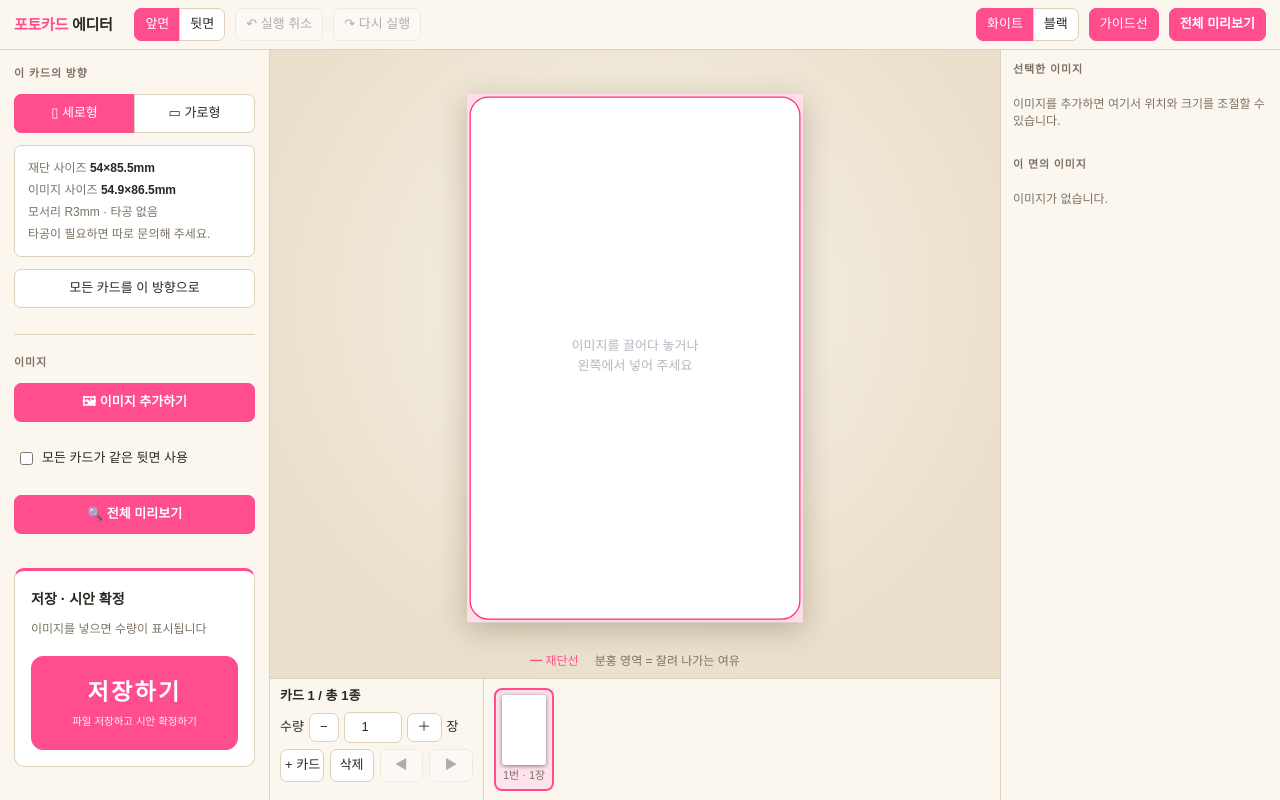
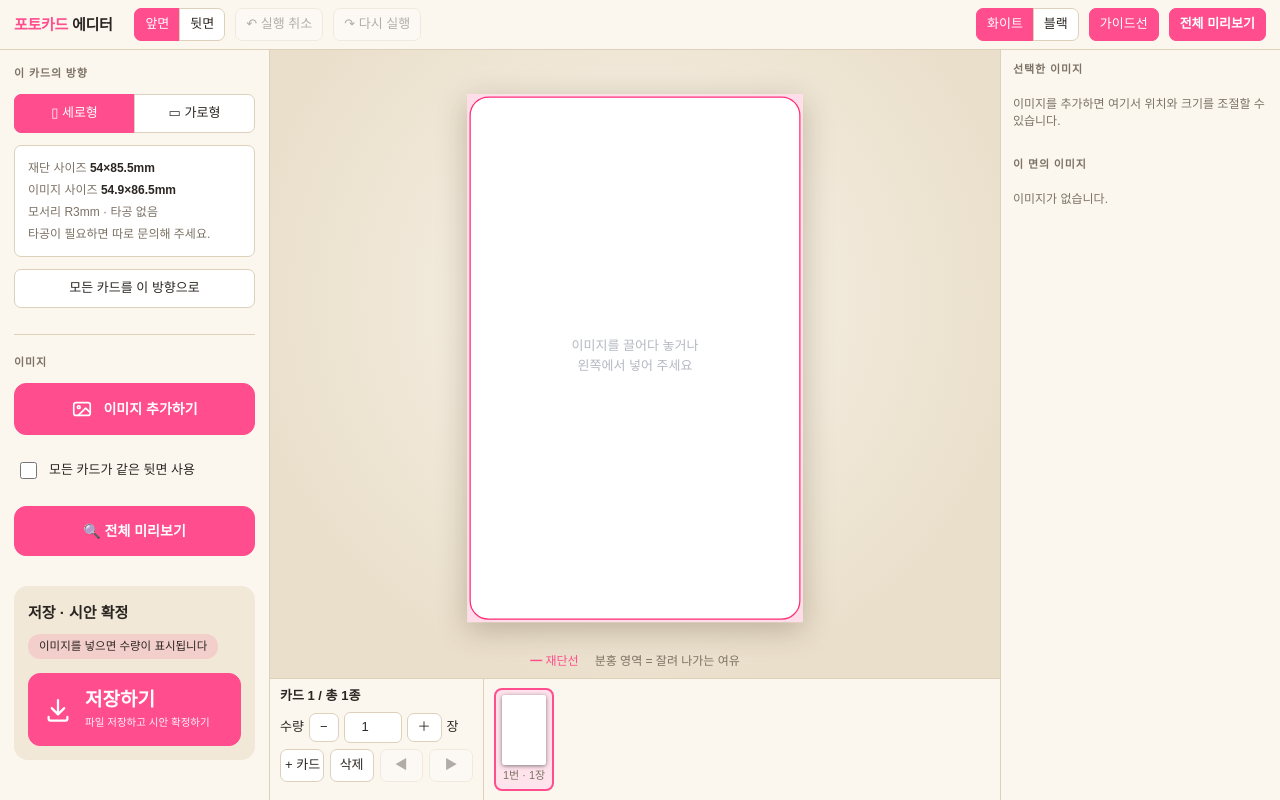
Before and after one commit to garam-wispro/photocard-editor, a plain HTML site: page index.html in a window 1280 px wide. Drawn offline with Linux system fonts and the light colour scheme.

Commit message:
왼쪽 하단을 시안 C로: 선 아이콘, 수량 배지, 밝은 면의 저장 영역
Co-Authored-By: Claude Fable 5.2 <noreply@anthropic.com>

```diff
--- a/index.html
+++ b/index.html
@@ -7,11 +7,11 @@
 <script>try{document.documentElement.dataset.theme=localStorage.getItem('pc_theme')||'light'}catch(e){document.documentElement.dataset.theme='light'}</script>
 <style>
 /* 블랙 모드(기본 변수) */
-:root{color-scheme:dark;--bg:#15161a;--panel:#1e2026;--line:#30333c;--fg:#e8e9ee;--mut:#9a9eab;--acc:#ff4d8d;--acc2:#3ec5ff;--in:#282b33;
+:root{color-scheme:dark;--bg:#15161a;--panel:#1e2026;--line:#30333c;--fg:#e8e9ee;--mut:#9a9eab;--acc:#ff4d8d;--acc2:#3ec5ff;--in:#282b33;--card:#2b2e38;--chip:rgba(255,77,141,.24);
   --stage1:#2a2c35;--stage2:#15161a;--hovb:#555a68;--hov:#30343e;--selbg:#3a2530;
   --okbg:#1d3327;--okfg:#7be0a4;--warnbg:#3b2a1a;--warnfg:#ffb866;--badbg:#3d1f24;--badfg:#ff8a8a;--pvbg:rgba(12,13,16,.97)}
 /* 화이트 모드: 밝은 베이지 배경 */
-:root[data-theme=light]{color-scheme:light;--bg:#f3ecdf;--panel:#fbf7ef;--line:#ddd1bc;--fg:#2b2622;--mut:#7c7265;--in:#ffffff;
+:root[data-theme=light]{color-scheme:light;--bg:#f3ecdf;--panel:#fbf7ef;--line:#ddd1bc;--fg:#2b2622;--mut:#7c7265;--in:#ffffff;--card:#f1e8d8;--chip:rgba(255,77,141,.16);
   --stage1:#f8f3e9;--stage2:#eadfcb;--hovb:#c2b49b;--hov:#f4ede0;--selbg:#ffe3ec;
   --okbg:#dff3e6;--okfg:#1c7a44;--warnbg:#fdebd0;--warnfg:#9a5700;--badbg:#fde0e0;--badfg:#b02a2a;--pvbg:rgba(243,236,223,.98)}
 *{box-sizing:border-box}
@@ -85,13 +85,15 @@ kbd{background:var(--in);border:1px solid var(--line);border-radius:4px;padding:
 .qty button{padding:4px 10px}
 .qty input[type=number]{width:58px;text-align:center}
 .backOpt{margin:6px 2px 12px}
-#saveBox{margin-top:34px;border:1px solid var(--line);border-top:3px solid var(--acc);border-radius:10px;padding:18px 16px 16px;background:var(--in)}
-#saveBox .saveT{font-size:14px;font-weight:700;margin-bottom:10px}
-#sum{font-size:12px;line-height:1.7;color:var(--mut);margin-bottom:16px}
-#sum b{color:var(--fg);font-size:13px}
-#saveBtn{display:flex;flex-direction:column;align-items:center;gap:8px;margin:0!important;padding:22px 10px 20px!important;border-radius:12px}
-#saveBtn b{font-size:23px;font-weight:700;letter-spacing:.1em;line-height:1.2}
-#saveBtn span{font-size:10.5px;font-weight:400;opacity:.9}
+#saveBox{margin-top:30px;border-radius:14px;padding:16px 14px 14px;background:var(--card)}
+#saveBox .saveT{font-size:15px;font-weight:700;margin-bottom:10px}
+#sum{display:inline-block;font-size:11.5px;line-height:1.5;color:var(--fg);background:var(--chip);border-radius:12px;padding:4px 11px;margin-bottom:14px;white-space:normal}
+#saveBtn{display:flex;align-items:center;gap:12px;text-align:left;margin:0!important;padding:15px 14px!important;border-radius:12px}
+#saveBtn svg{flex:none;width:30px;height:30px}
+#saveBtn .tx{display:flex;flex-direction:column;gap:3px;min-width:0}
+#saveBtn b{font-size:19px;font-weight:700;line-height:1.2}
+#saveBtn i{font-style:normal;font-size:10.5px;font-weight:400;opacity:.92}
+.ico{fill:none;stroke:currentColor;stroke-width:1.8;stroke-linecap:round;stroke-linejoin:round}
 #okDlg{position:fixed;inset:0;z-index:30;background:rgba(0,0,0,.7);display:flex;align-items:center;justify-content:center;padding:16px}
 #okDlg[hidden]{display:none}
 #okDlg .box{background:var(--panel);border:1px solid var(--line);border-top:3px solid var(--acc);border-radius:14px;padding:22px 20px 16px;width:100%;max-width:360px}
@@ -113,8 +115,11 @@ kbd{background:var(--in);border:1px solid var(--line);border-radius:4px;padding:
 #left .spec{padding:11px 13px;line-height:1.85;margin-bottom:12px}
 #left .full{margin-bottom:12px}
 #left #orientAll{margin-bottom:0}
-#left #addCards{margin-bottom:27px}
-#left .backOpt{margin:0 2px 27px}
+#left #addCards,#left #pvBtn{padding:14px 10px;font-size:14px;border-radius:12px}
+#left #addCards{display:flex;align-items:center;justify-content:center;gap:10px;margin-bottom:24px}
+#left #addCards svg{flex:none;width:22px;height:22px}
+#left .backOpt{margin:0 2px 24px;gap:9px}
+#left .backOpt input{width:17px;height:17px;accent-color:var(--acc)}
 #left #pvBtn{margin-bottom:0}
 #fab{display:none;position:absolute;left:8px;top:8px;z-index:2}
 button{touch-action:manipulation}
@@ -191,7 +196,7 @@ button{touch-action:manipulation}
   <button class="full" id="orientAll">모든 카드를 이 방향으로</button>
 
   <h2>이미지</h2>
-  <button id="addCards" class="pri full">🖼 이미지 추가하기</button>
+  <button id="addCards" class="pri full"><svg class="ico" viewBox="0 0 24 24"><rect x="3" y="5" width="18" height="14" rx="2.5"/><circle cx="8.5" cy="10" r="1.5"/><path d="M21 16l-5-5-8 8"/></svg>이미지 추가하기</button>
   <input type="file" id="fileCards" accept="image/*" multiple hidden>
   <label class="c backOpt"><input type="checkbox" id="commonBack">모든 카드가 같은 뒷면 사용</label>
   <button class="pri full" id="pvBtn">🔍 전체 미리보기</button>
@@ -199,7 +204,7 @@ button{touch-action:manipulation}
   <div id="saveBox">
     <div class="saveT">저장 · 시안 확정</div>
     <div id="sum"></div>
-    <button class="pri full" id="saveBtn"><b>저장하기</b><span>파일 저장하고 시안 확정하기</span></button>
+    <button class="pri full" id="saveBtn"><svg class="ico" viewBox="0 0 24 24"><path d="M12 4v11M7 10.5l5 5 5-5M4.5 17.5V19a1.5 1.5 0 0 0 1.5 1.5h12a1.5 1.5 0 0 0 1.5-1.5v-1.5"/></svg><span class="tx"><b>저장하기</b><i>파일 저장하고 시안 확정하기</i></span></button>
   </div>
 </aside>
 
@@ -486,7 +491,7 @@ function syncCard(){
   document.querySelectorAll('#orientSeg button').forEach(x=>x.classList.toggle('on',x.dataset.o===card().orient));
   $('#spec').innerHTML=`재단 사이즈 <b>${W}×${H}mm</b><br>이미지 사이즈 <b>${fw}×${fh}mm</b><br>모서리 R${SPEC.radius}mm · 타공 없음<br>타공이 필요하면 따로 문의해 주세요.`;
   const t=totals();$('#total').textContent=t.kinds?`${t.kinds}종 · 총 ${t.total}장 (단면 ${t.single}장, 양면 ${t.dbl}장)`:'';
-  $('#sum').innerHTML=t.kinds?`<b>${t.kinds}종 · 총 ${t.total}장</b><br>단면 ${t.single}장 · 양면 ${t.dbl}장`:'이미지를 넣으면 수량이 표시됩니다';
+  $('#sum').innerHTML=t.kinds?`${t.kinds}종 · 총 ${t.total}장 (단면 ${t.single}장 · 양면 ${t.dbl}장)`:'이미지를 넣으면 수량이 표시됩니다';
   document.querySelectorAll('#sideSeg button').forEach(x=>{x.classList.toggle('on',x.dataset.side===side);if(x.dataset.side==='back')x.textContent=state.commonBack?'뒷면(공통)':'뒷면'});
   $('#commonBack').checked=state.commonBack;
   $('#tgGuide').classList.toggle('on',showGuides);$('#tgPrev').classList.toggle('on',preview);
```
